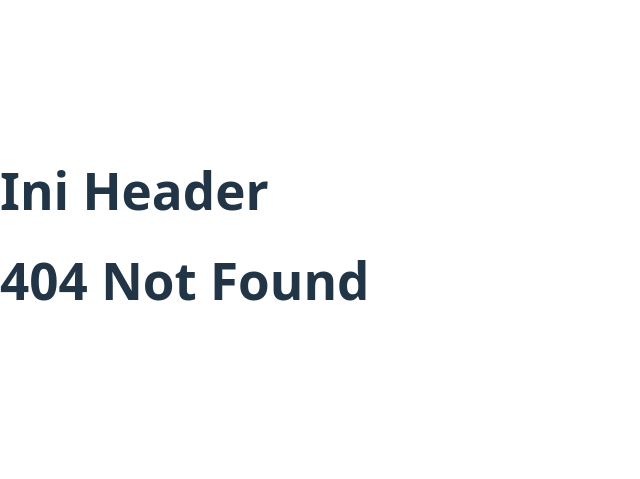
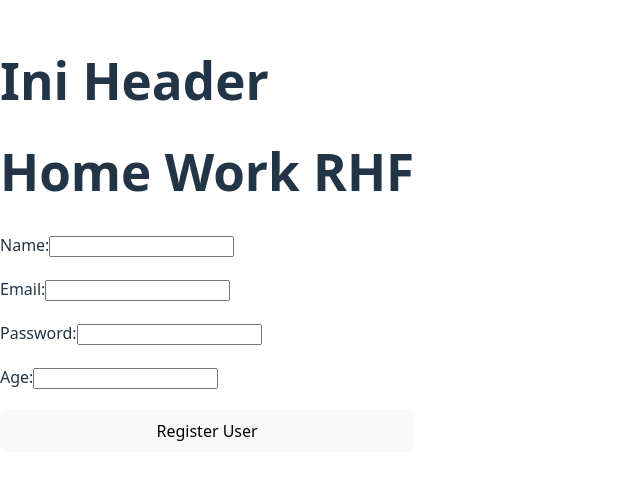
Before and after one commit to IrfanAqila31/ReactBasic, a React (Vite) app: page /homework in a window 1280 px wide. Before the commit this address had no page. Shown: the part 165-644 px from the top of the page, without its empty margins (0-640 px from the left). Built offline with nearby package versions, Linux system fonts and the light colour scheme.

Commit message:
homework membuat form input handling menggunakan react-hook-form dan zod

```diff
--- a/src/App.tsx
+++ b/src/App.tsx
@@ -17,6 +17,7 @@
 import ProductsPage from "./pages/ProductsPage";
 import FormPage from "./pages/FormPage";
 import RHFPage from "./pages/RHFPage";
+import HomeWworkRHF from "./pages/HomeWorkRHF";
 
 // komponen
 // function App() {
@@ -192,6 +193,8 @@
 
         <Route path="/form" element={<FormPage />} />
         <Route path="/rhf" element={<RHFPage />} />
+        <Route path="/homework" element={<HomeWworkRHF/>} />
+
 
         {/* path bintang * sama seperti else. jika path homepage dan terms tidak ke hit, makan akan masuk ke notfound page */}
         <Route path="*" element={<NotFoundPage />} />
--- /dev/null
+++ b/src/pages/HomeWorkRHF.tsx
@@ -0,0 +1,85 @@
+import { zodResolver } from "@hookform/resolvers/zod";
+import z from "zod";
+import { useForm } from "react-hook-form";
+
+// ================
+// 1. Membuat schema validasi dengan zod
+// ================
+const registerSchema = z.object({
+  name: z.string().min(3, { message: "Name must be at least 3 characters" }),
+  email: z.string().email({ message: "invalid email format" }),
+  password: z
+    .string()
+    .min(8, { message: "Password must be at least 8 characters" })
+    .regex(/[A-Z]/, { message: "Must contain at least 1 uppercase letter" })
+    .regex(/[0-9]/, { message: "Must contain at least 1 number" }),
+  age: z.coerce.number().min(18, { message: "Age must be at least 18" }),
+});
+
+type RegisterSchema = z.infer<typeof registerSchema>;
+const HomeWworkRHF = () => {
+
+ // ======================
+  // Local state untuk list user (Bonus Feature)
+  // ======================
+
+
+
+  // ===============
+  // 2. membuat react hook form dengan menggunakan schema validasi yang sudah dibuat dengan zod
+  // ===============
+  const form = useForm<RegisterSchema>({
+    resolver: zodResolver(registerSchema),
+  });
+
+  // ===============
+  // 3. membuat handle submit untuk form yang sudah dibuat dengan react hook form, dan menampilkan error jika ada error pada form
+  // ===============
+  const handleRegister = (values: RegisterSchema) => {
+    alert("Form submitted");
+    console.log(values);
+    form.setValue("name", ""); // untuk mengosongkan input name setelah submit
+  };
+
+  return (
+    <div>
+      <h1>Home Work RHF</h1>
+
+      <form
+        style={{ display: "flex", flexDirection: "column", gap: "10px" }}
+        onSubmit={form.handleSubmit(handleRegister)}
+      >
+        <label>
+          Name:
+          <input type="text" {...form.register("name")} />
+        </label>
+        <span style={{ color: "red" }}>
+          {form.formState.errors.name?.message}
+        </span>
+        <label>
+          Email:
+          <input type="email" {...form.register("email")} />
+        </label>
+        <span style={{ color: "red" }}>
+          {form.formState.errors.email?.message}
+        </span>
+        <label>
+          Password:
+          <input type="password" {...form.register("password")} />
+        </label>
+        <span style={{ color: "red" }}>
+          {form.formState.errors.password?.message}
+        </span>
+        <label>
+          Age:
+          <input type="number" {...form.register("age")} />
+        </label>
+        <span style={{ color: "red" }}>
+          {form.formState.errors.age?.message}
+        </span>
+        <button>Register User</button>
+      </form>
+    </div>
+  );
+};
+export default HomeWworkRHF;
--- a/src/pages/RHFPage.tsx
+++ b/src/pages/RHFPage.tsx
@@ -1,6 +1,7 @@
 import { useForm } from "react-hook-form";
 import { z } from "zod"; // zod digunakan untuk membuat validasi
 import { zodResolver } from "@hookform/resolvers/zod"; // zodResolver digunakan untuk menghubungkan zod dengan react hook form, sehingga kita bisa menggunakan validasi yang sudah kita buat di zod untuk form yang kita buat dengan react hook form
+import { useState } from "react";
 
 // type registerFormSchema ={
 //   username: string;
@@ -17,11 +18,16 @@
     .string()
     .min(8, { message: "Password harus lebih dari 8 karakter" }), // disini kita kasi bentuk validasi atau syarat untuk input password, misalnya harus string, minimal 8 karakter, dll
   age: z.coerce.number().min(18, { message: "Umur harus lebih dari 18 tahun" }), //.coerce digunakan untuk mengubah tipe data yang diinputkan menjadi number, karena inputan dari form selalu string, jadi kita perlu mengubahnya menjadi number agar bisa di validasi dengan min(18)
+  dob: z.coerce.date({
+    message: "Tanggal lahir harus berupa tanggal yang valid",
+  }), // disini kita kasi bentuk validasi atau syarat untuk input date of birth, misalnya harus berupa tanggal yang valid, dll
 });
 
 type RegisterFormSchema = z.infer<typeof registerFormSchema>; // untuk mengambil tipe data dari zod yang sudah kita buat, jadi kita tidak perlu menulis ulang tipe data yang sama dengan yang ada di zod, cukup menggunakan z.infer untuk mengambil tipe data dari zod yang sudah kita buat
 
 const RHFPage = () => {
+  const [showPassword, setShowPassword] = useState(false);
+
   const form = useForm<RegisterFormSchema>({
     resolver: zodResolver(registerFormSchema), // untuk menghubungkan zod dengan react hook form, sehingga kita bisa menggunakan validasi yang sudah kita buat di zod untuk form yang kita buat dengan react hook form
   });
@@ -51,17 +57,36 @@
         </span>
         <label>
           Password:
-          <input type="password" {...form.register("password")} />
+          <input
+            type={showPassword ? "text" : "password"}
+            {...form.register("password")}
+          />
         </label>
         <span style={{ color: "red" }}>
           {form.formState.errors.password?.message}
         </span>
+
+        <label>
+          <input
+            type="checkbox"
+            onChange={(event) => setShowPassword(event.target.checked)}
+          />
+          Show Password
+        </label>
+
         <label>
           Age:
           <input type="number" {...form.register("age")} />
         </label>
         <span style={{ color: "red" }}>
           {form.formState.errors.age?.message}
+        </span>
+        <label>
+          Date of Birth:
+          <input type="date" {...form.register("dob")} />
+        </label>
+        <span style={{ color: "red" }}>
+          {form.formState.errors.dob?.message}
         </span>
         {/* button mentrigger karena berada di dalam tag form yang ada onSubmit */}
         <button>Register User</button>
```
